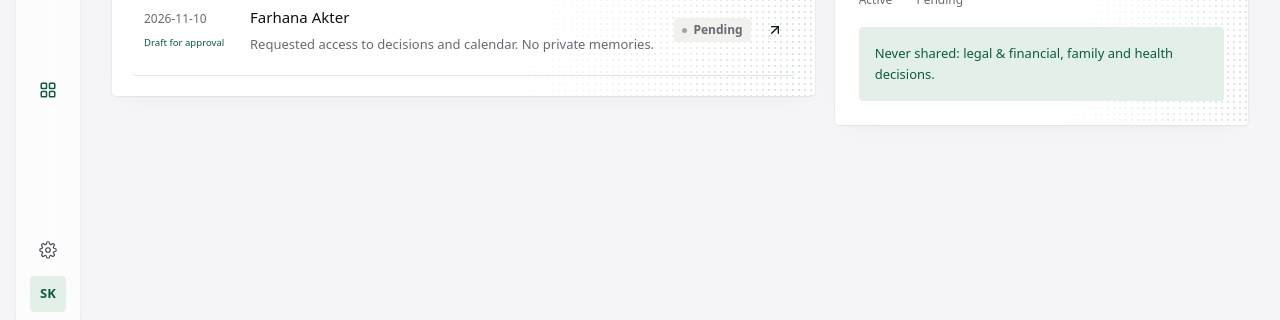
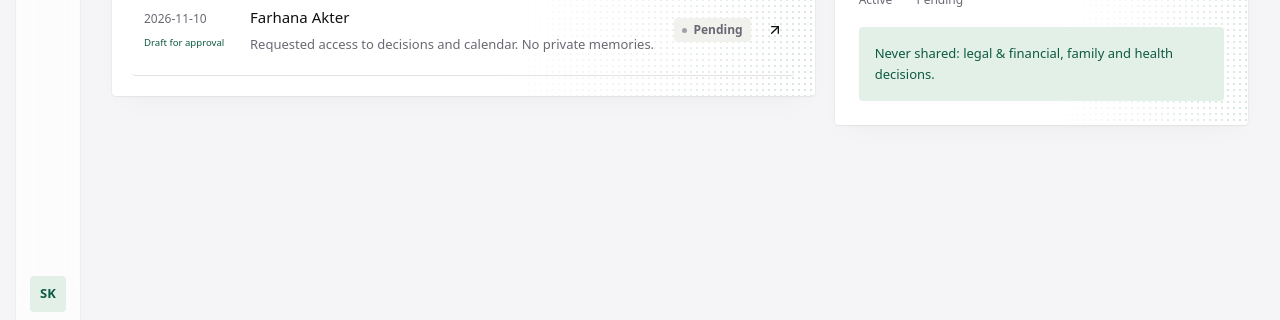
Before and after one commit to nibir404/evermind, a Next.js app: page /access in a window 1280 px wide. Shown: the part 458-778 px from the top of the page. Built offline with nearby package versions, Linux system fonts and the light colour scheme.

Commit message:
refactor(sidebar): remove workspace hub grid and settings gear icons

```diff
--- a/src/components/sidebar.tsx
+++ b/src/components/sidebar.tsx
@@ -3,7 +3,7 @@
 import Link from "next/link";
 import { usePathname } from "next/navigation";
 import { motion } from "framer-motion";
-import { WorkspaceHub, ProfileAvatar } from "./workspace-hub";
+import { ProfileAvatar } from "./workspace-hub";
 
 const stroke = { fill: "none", stroke: "currentColor", strokeWidth: 1.6, strokeLinecap: "round", strokeLinejoin: "round" } as const;
 
@@ -31,12 +31,6 @@ const icons = {
   ),
   book: <path d="M2 4h6a4 4 0 014 4v13a3 3 0 00-3-3H2zM22 4h-6a4 4 0 00-4 4v13a3 3 0 013-3h7z" {...stroke} />,
   approvals: <path d="M12 22s8-3.5 8-10V5l-8-3-8 3v7c0 6.5 8 10 8 10z M9 12l2 2 4-4" {...stroke} />,
-  settings: (
-    <>
-      <circle cx="12" cy="12" r="3" {...stroke} />
-      <path d="M19.4 15a1.7 1.7 0 00.3 1.8l.1.1a2 2 0 11-2.8 2.8l-.1-.1a1.7 1.7 0 00-1.8-.3 1.7 1.7 0 00-1 1.5V21a2 2 0 11-4 0v-.1a1.7 1.7 0 00-1.1-1.5 1.7 1.7 0 00-1.8.3l-.1.1a2 2 0 11-2.8-2.8l.1-.1a1.7 1.7 0 00.3-1.8 1.7 1.7 0 00-1.5-1H3a2 2 0 110-4h.1a1.7 1.7 0 001.5-1.1 1.7 1.7 0 00-.3-1.8l-.1-.1a2 2 0 112.8-2.8l.1.1a1.7 1.7 0 001.8.3H9a1.7 1.7 0 001-1.5V3a2 2 0 114 0v.1a1.7 1.7 0 001 1.5 1.7 1.7 0 001.8-.3l.1-.1a2 2 0 112.8 2.8l-.1.1a1.7 1.7 0 00-.3 1.8V9a1.7 1.7 0 001.5 1H21a2 2 0 110 4h-.1a1.7 1.7 0 00-1.5 1z" {...stroke} />
-    </>
-  ),
 };
 
 const nav: { href: string; label: string; icon: keyof typeof icons }[] = [
@@ -106,9 +100,7 @@ export function Sidebar() {
           <Item key={n.href} {...n} active={path.startsWith(n.href)} />
         ))}
       </div>
-      <WorkspaceHub />
       <div className="app-sidebar-foot" style={{ alignItems: "center", display: "flex", flexDirection: "column", gap: 6 }}>
-        <Item href="/settings" label="Settings" icon="settings" active={path.startsWith("/settings")} />
         <ProfileAvatar />
       </div>
     </aside>
```
